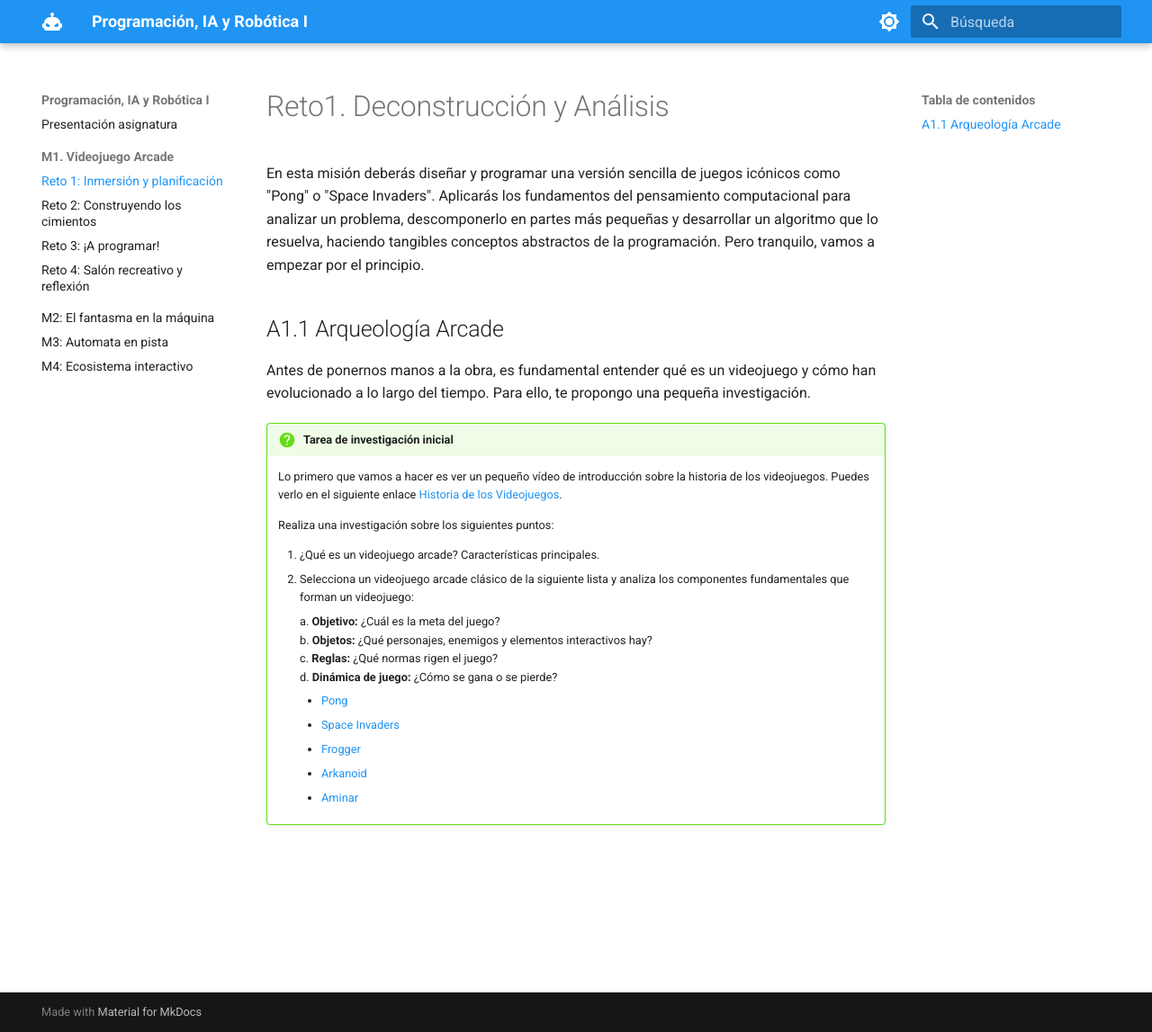
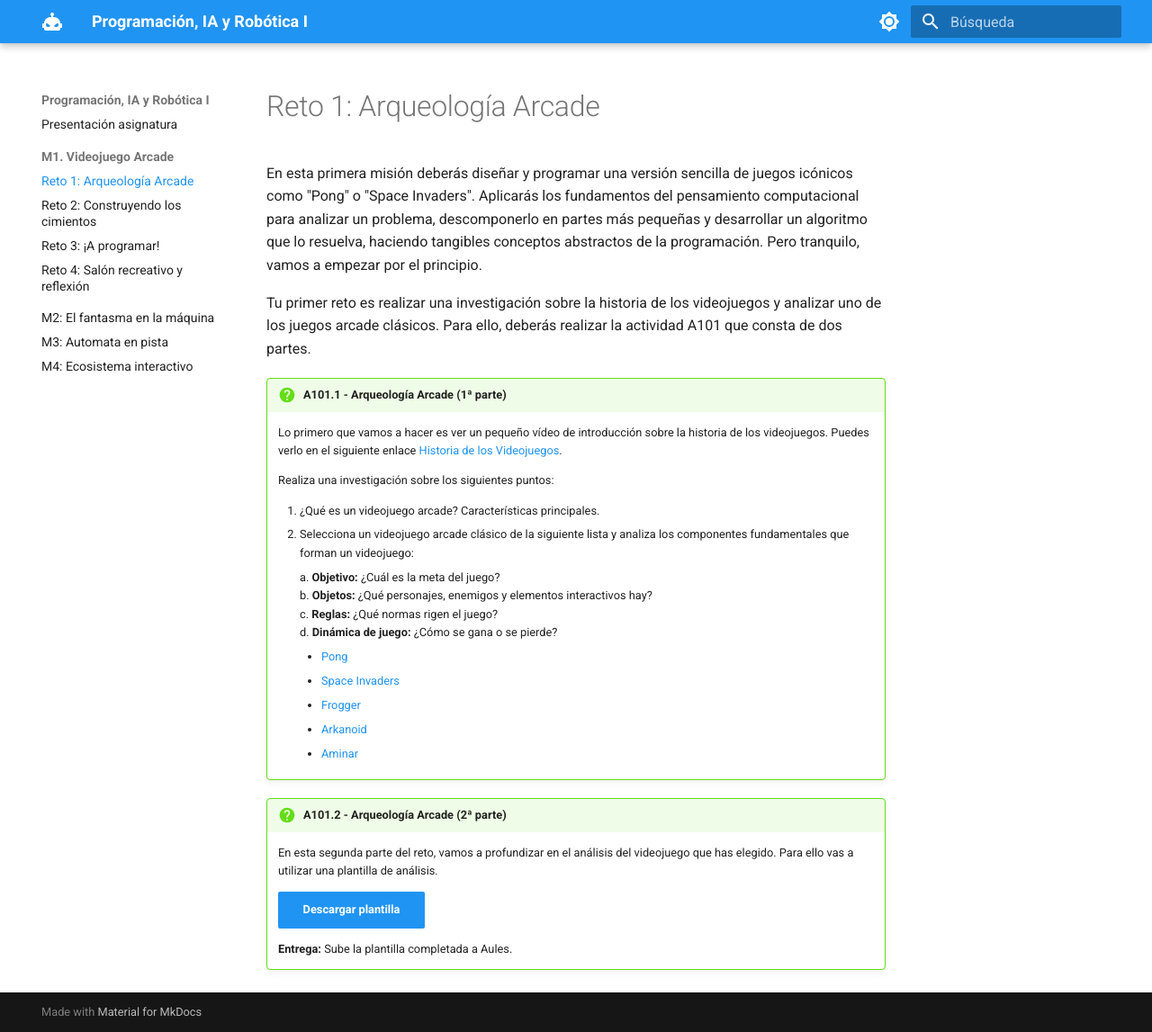
Before and after one commit to Javier-Perales/PIAR1, an MkDocs documentation site: the page built from docs/M1/m1f1.md, in a window 1280 px wide and 1147 px high. Shown: the whole window at 90% size. Built offline with MkDocs 1.6.1 and Material for MkDocs 9.7.7, drawn with Linux system fonts in a browser that asks for light colours.

Commit message:
Fin reto 1

```diff
--- a/docs/M1/m1f1.md
+++ b/docs/M1/m1f1.md
@@ -1,17 +1,12 @@
 ---
-title: Reto1. Deconstrucción y análisis de los videojuegos
+title: M1. Videojuegos Arcade  (Reto 1. Arqueología Arcade)
 description: El alumnado deberá deconstruir uno de los juegos, analizando y documentando sus elementos clave. ¿Cual es el objetivo? ¿Qué objetos hay (personajes, enemigos, proyectiles)? ¿Qué reglas siguen? ¿Cómo se gana o se pierde?
 ---
+En esta primera misión deberás diseñar y programar una versión sencilla de juegos icónicos como "Pong" o "Space Invaders". Aplicarás los fundamentos del pensamiento computacional para analizar un problema, descomponerlo en partes más pequeñas y desarrollar un algoritmo que lo resuelva, haciendo tangibles conceptos abstractos de la programación. Pero tranquilo, vamos a empezar por el principio.
 
-# Reto1. Deconstrucción y Análisis
+Tu primer reto es realizar una investigación sobre la historia de los videojuegos y analizar uno de los juegos arcade clásicos. Para ello, deberás realizar la actividad A101 que consta de dos partes.
 
- En esta misión deberás diseñar y programar una versión sencilla de juegos icónicos como "Pong" o "Space Invaders". Aplicarás los fundamentos del pensamiento computacional para analizar un problema, descomponerlo en partes más pequeñas y desarrollar un algoritmo que lo resuelva, haciendo tangibles conceptos abstractos de la programación. Pero tranquilo, vamos a empezar por el principio.
-
-## A1.1 Arqueología Arcade
-
-Antes de ponernos manos a la obra, es fundamental entender qué es un videojuego y cómo han evolucionado a lo largo del tiempo. Para ello, te propongo una pequeña investigación.
-
-!!! question "Tarea de investigación inicial"
+!!! question "A101.1 - Arqueología Arcade (1ª parte)"
 
     Lo primero que vamos a hacer es ver un pequeño vídeo de introducción sobre la historia de los videojuegos. Puedes verlo en el siguiente enlace [Historia de los Videojuegos](https://youtu.be/j1XYbI6JcXI?si=Iz-reoBNx9Hj55mj).
 
@@ -29,10 +24,17 @@ Antes de ponernos manos a la obra, es fundamental entender qué es un videojuego
         - [Space Invaders](https://freeinvaders.org/)
         - [Frogger](https://happyhopper.org/)
         - [Arkanoid](https://playclassic.games/games/arcade-dos-games-online/play-arkanoid-online/)
-        - [Aminar](https://www.retrogames.cc/arcade-games/amidar.html   )
+        - [Aminar](https://www.retrogames.cc/arcade-games/amidar.html)
+
+!!! question "A101.2 - Arqueología Arcade (2ª parte)"
+
+    En esta segunda parte del reto, vamos a profundizar en el análisis del videojuego que has elegido. Para ello vas a utilizar una plantilla de análisis.
+
+    [Descargar plantilla](assets/fichaanalisis.docx){ .md-button .md-button--primary download }
+
+    **Entrega:** Sube la plantilla completada a Aules.
 
 <!--
-
 
 [Wikipedia - Historia de los videojuegos](https://es.wikipedia.org/wiki/Historia_de_los_videojuegos)
 
--- a/mkdocs.yml
+++ b/mkdocs.yml
@@ -39,7 +39,7 @@ nav:
 #  - 'Programación didáctica': 'programacion.md'
   - 'Presentación asignatura': 'index.md'
   - 'M1. Videojuego Arcade':
-    - 'Reto 1: Inmersión y planificación': 'M1/m1f1.md'
+    - 'Reto 1: Arqueología Arcade': 'M1/m1f1.md'
     - 'Reto 2: Construyendo los cimientos': [] #'M1/m1f2.md'
     - 'Reto 3: ¡A programar!': [] #'M1/m1f3.md'
     - 'Reto 4: Salón recreativo y reflexión': [] #'M1/m1f4.md'
```
Also changed, not shown: docs/M1/ut1.md (deleted, +0 -145 lines), 1 other file.
